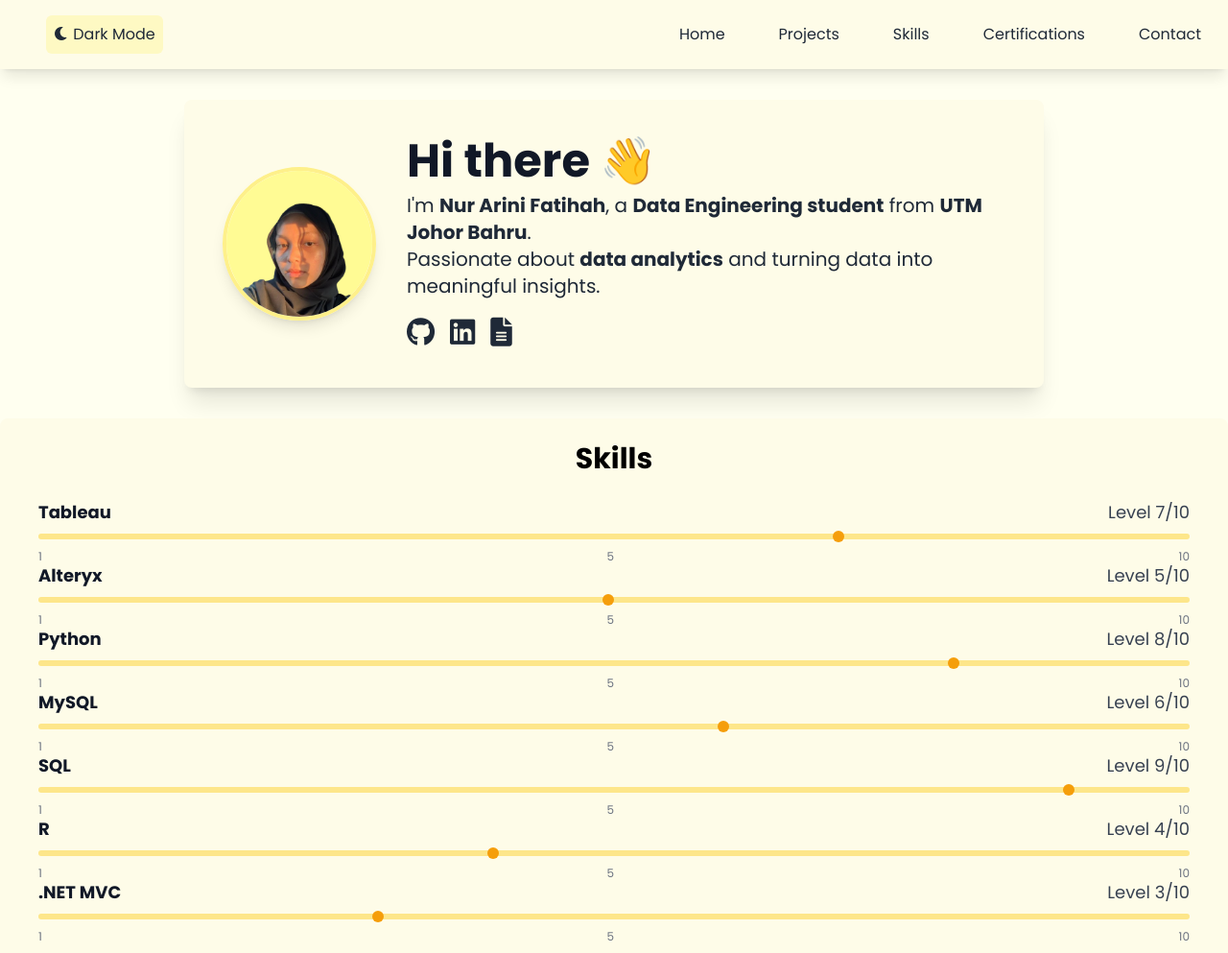
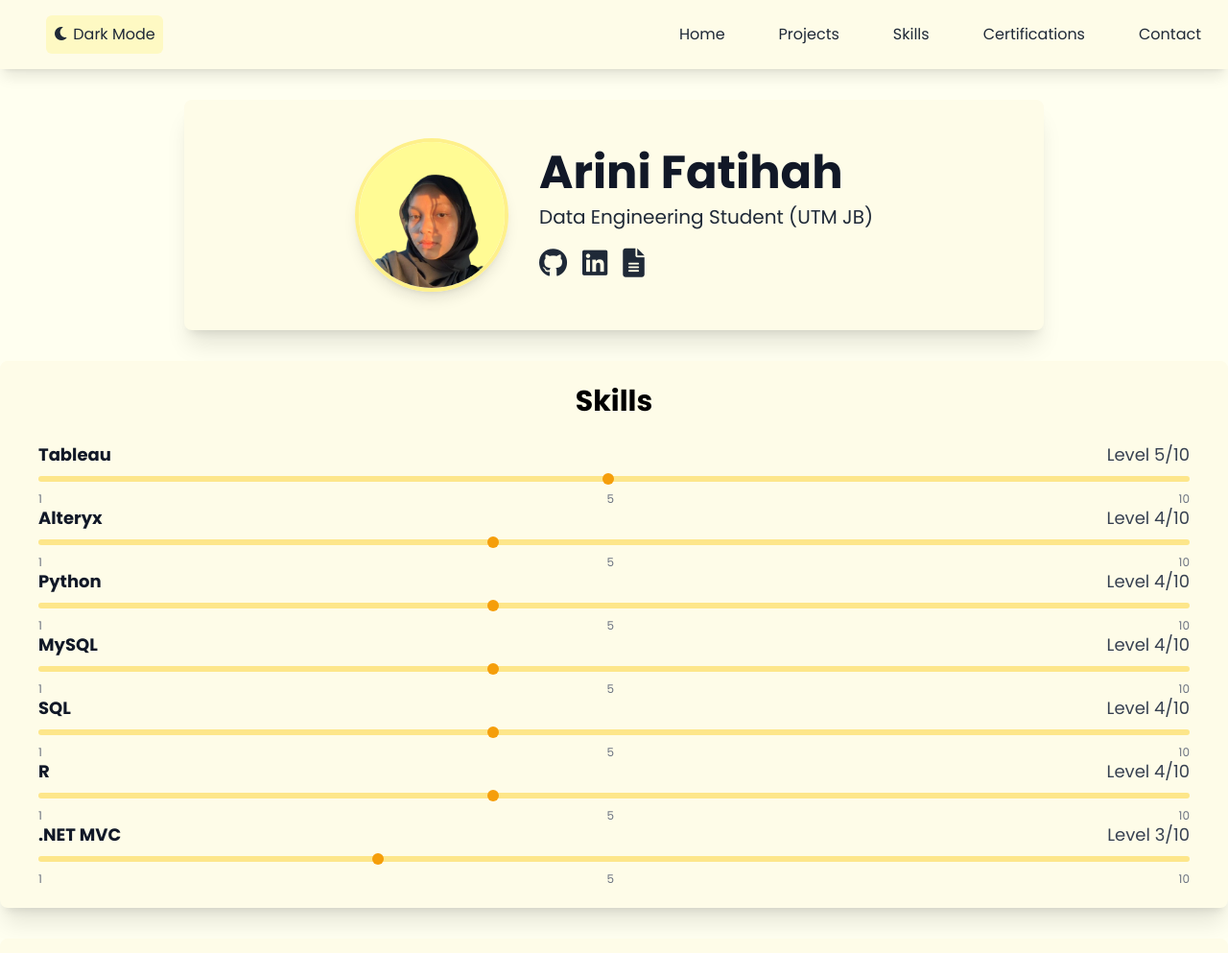
Before and after one commit to arinifthh/arinifthh.github.io, a plain HTML site: page portfolio/index.html in a window 1280 px wide. Shown: the top 993 px of the page at 96% size. Drawn offline with nearby package versions, Linux system fonts and the light colour scheme.

Commit message:
Update index.html

```diff
--- a/portfolio/index.html
+++ b/portfolio/index.html
@@ -113,11 +113,10 @@
 
         <div class="text-center md:text-left">
             <h1 class="text-4xl md:text-5xl font-extrabold mb-2 leading-tight text-gray-900 dark:text-white">
-                Hi there 👋
+                Arini Fatihah
             </h1>
             <p class="text-lg md:text-xl text-gray-800 mb-4 dark:text-gray-200">
-                I'm <strong>Nur Arini Fatihah</strong>, a <strong>Data Engineering student</strong> from <strong>UTM Johor Bahru</strong>.<br/>
-                Passionate about <strong>data analytics</strong> and turning data into meaningful insights.
+                Data Engineering Student (UTM JB)<br/>
             </p>
 
             <div class="flex justify-center md:justify-start space-x-4 mt-4">
@@ -138,19 +137,6 @@
         <ul class="list-none space-y-6 text-lg text-gray-800 px-4 dark:text-gray-200"> <li>
                 <div class="flex justify-between items-center mb-1">
                     <strong class="text-gray-900 dark:text-gray-100">Tableau</strong>
-                    <span class="text-gray-700 dark:text-gray-300">Level 7/10</span>
-                </div>
-                <div class="skill-level-line">
-                    <div class="skill-indicator" style="left: calc(70% - 6px);"></div> <div class="skill-labels">
-                        <span>1</span>
-                        <span>5</span>
-                        <span>10</span>
-                    </div>
-                </div>
-            </li>
-            <li>
-                <div class="flex justify-between items-center mb-1">
-                    <strong class="text-gray-900 dark:text-gray-100">Alteryx</strong>
                     <span class="text-gray-700 dark:text-gray-300">Level 5/10</span>
                 </div>
                 <div class="skill-level-line">
@@ -163,11 +149,24 @@
             </li>
             <li>
                 <div class="flex justify-between items-center mb-1">
-                    <strong class="text-gray-900 dark:text-gray-100">Python</strong>
-                    <span class="text-gray-700 dark:text-gray-300">Level 8/10</span>
+                    <strong class="text-gray-900 dark:text-gray-100">Alteryx</strong>
+                    <span class="text-gray-700 dark:text-gray-300">Level 4/10</span>
                 </div>
                 <div class="skill-level-line">
-                    <div class="skill-indicator" style="left: calc(80% - 6px);"></div> <div class="skill-labels">
+                    <div class="skill-indicator" style="left: calc(40% - 6px);"></div> <div class="skill-labels">
+                        <span>1</span>
+                        <span>5</span>
+                        <span>10</span>
+                    </div>
+                </div>
+            </li>
+            <li>
+                <div class="flex justify-between items-center mb-1">
+                    <strong class="text-gray-900 dark:text-gray-100">Python</strong>
+                    <span class="text-gray-700 dark:text-gray-300">Level 4/10</span>
+                </div>
+                <div class="skill-level-line">
+                    <div class="skill-indicator" style="left: calc(40% - 6px);"></div> <div class="skill-labels">
                         <span>1</span>
                         <span>5</span>
                         <span>10</span>
@@ -177,10 +176,10 @@
             <li>
                 <div class="flex justify-between items-center mb-1">
                     <strong class="text-gray-900 dark:text-gray-100">MySQL</strong>
-                    <span class="text-gray-700 dark:text-gray-300">Level 6/10</span>
+                    <span class="text-gray-700 dark:text-gray-300">Level 4/10</span>
                 </div>
                 <div class="skill-level-line">
-                    <div class="skill-indicator" style="left: calc(60% - 6px);"></div> <div class="skill-labels">
+                    <div class="skill-indicator" style="left: calc(40% - 6px);"></div> <div class="skill-labels">
                         <span>1</span>
                         <span>5</span>
                         <span>10</span>
@@ -190,10 +189,10 @@
             <li>
                 <div class="flex justify-between items-center mb-1">
                     <strong class="text-gray-900 dark:text-gray-100">SQL</strong>
-                    <span class="text-gray-700 dark:text-gray-300">Level 9/10</span>
+                    <span class="text-gray-700 dark:text-gray-300">Level 4/10</span>
                 </div>
                 <div class="skill-level-line">
-                    <div class="skill-indicator" style="left: calc(90% - 6px);"></div> <div class="skill-labels">
+                    <div class="skill-indicator" style="left: calc(40% - 6px);"></div> <div class="skill-labels">
                         <span>1</span>
                         <span>5</span>
                         <span>10</span>
@@ -271,29 +270,16 @@
     <section id="certifications" class="container mx-auto p-6 my-8 bg-yellow-50 rounded-lg shadow-xl dark:bg-gray-800">
         <h2 class="text-3xl font-bold text-black mb-6 text-center dark:text-white">Certifications</h2>
         <ul class="list-disc list-inside space-y-2 text-lg text-gray-800 dark:text-gray-200">
-            <li>[Certification Name 1] - [Issuing Organization] ([Year])</li>
+            <li>https://www.credly.com/badges/544dc257-05a7-463d-91e2-1b3505a91382/public_url</li>
             <li>[Certification Name 2] - [Issuing Organization] ([Year])</li>
             <li>[Certification Name 3] - [Issuing Organization] ([Year])</li>
             </ul>
     </section>
 
-    <section id="education" class="container mx-auto p-6 my-8 bg-yellow-50 rounded-lg shadow-xl dark:bg-gray-800">
-        <h2 class="text-3xl font-bold text-black mb-6 text-center dark:text-white">Education</h2>
-        <p class="text-lg text-gray-800 dark:text-gray-200">
-            <strong>Universiti Teknologi Malaysia (UTM)</strong><br/>
-            Bachelor of Computer Science (Data Engineering)<br/>
-            Expected Graduation: June, 2026<br/>
-            <strong>Relevant Coursework:</strong> Database Systems, Machine Learning, Data Visualization, Data Structures & Algorithms
-        </p>
-    </section>
-
     <section id="contact" class="container mx-auto p-6 my-8 bg-yellow-50 rounded-lg shadow-xl dark:bg-gray-800">
         <h2 class="text-3xl font-bold text-black mb-6 text-center dark:text-white">Contact & Socials</h2>
         <ul class="space-y-2 text-lg text-gray-800 dark:text-gray-200">
-            <li><strong>LinkedIn:</strong> <a href="https://www.linkedin.com/in/yourusername/" target="_blank" rel="noopener noreferrer" class="text-yellow-500 hover:underline dark:text-yellow-400">Connect on LinkedIn</a></li>
-            <li><strong>Email:</strong> <a href="mailto:your.email@example.com" class="text-yellow-500 hover:underline dark:text-yellow-400">your.email@example.com</a></li>
-            <li><strong>GitHub:</strong> <a href="https://github.com/yourusername" target="_blank" rel="noopener noreferrer" class="text-yellow-500 hover:underline dark:text-yellow-400">github.com/yourusername</a></li>
-            <li><strong>Resume:</strong> <a href="[LINK_TO_YOUR_RESUME.pdf]" target="_blank" rel="noopener noreferrer" class="text-yellow-500 hover:underline dark:text-yellow-400">Download my Resume</a></li>
+            <li><strong>Email:</strong> <a href="mailto:your.email@example.com" class="text-yellow-500 hover:underline dark:text-yellow-400">arinifatihah710@gmail.com</a></li>
         </ul>
     </section>
 
```
